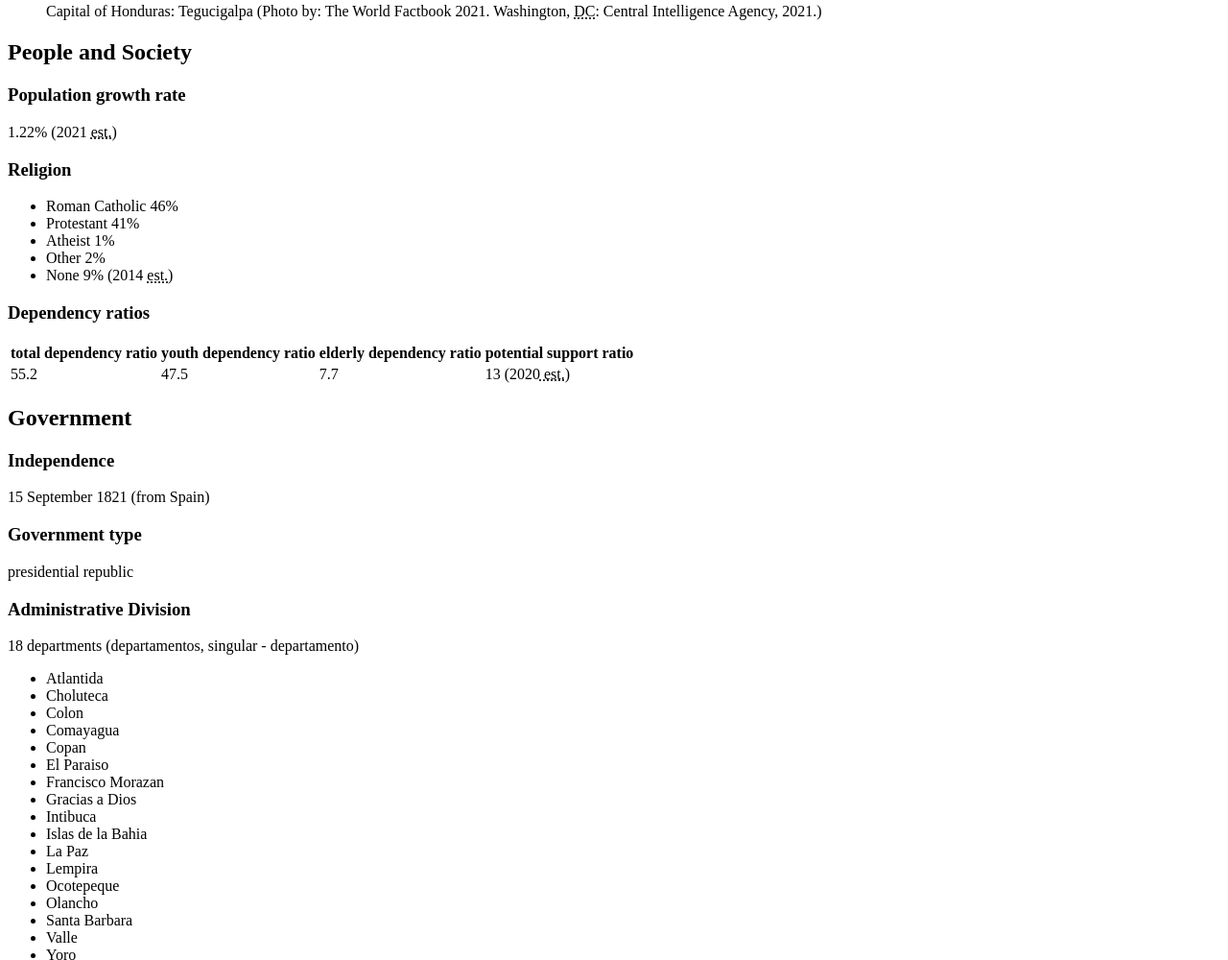
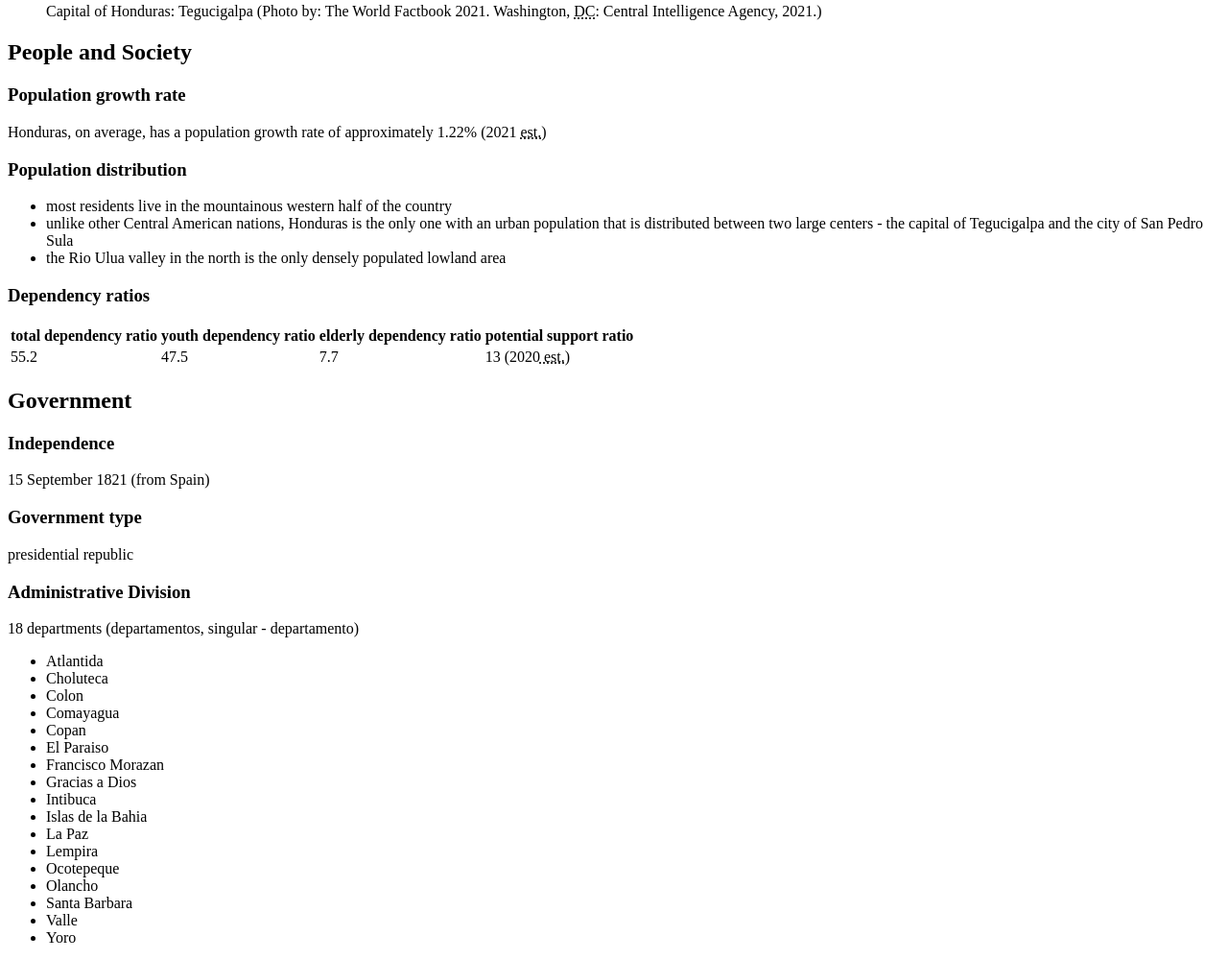
Before and after one commit to axa306/axa306.github.io, a plain HTML site: page honduras.html in a window 1280 px wide. Shown: the part 1247-2247 px from the top of the page at 96% size. Drawn offline with Linux system fonts and the light colour scheme.

Commit message:
Update honduras.html

```diff
--- a/honduras.html
+++ b/honduras.html
@@ -42,15 +42,13 @@
       <h2>People and Society</h2>
 
       <h3>Population growth rate</h3>
-      <p>1.22% (2021 <abbr title="estimate">est.</abbr>)</p>
+      <p>Honduras, on average, has a population growth rate of approximately 1.22% (2021 <abbr title="estimate">est.</abbr>)</p>
 
-      <h3>Religion</h3>
+      <h3>Population distribution</h3>
       <ul>
-        <li>Roman Catholic 46%</li>
-        <li>Protestant 41%</li>
-        <li>Atheist 1%</li>
-        <li>Other 2%</li>
-        <li>None 9% (2014 <abbr title="estimate">est.</abbr>)</li>
+        <li>most residents live in the mountainous western half of the country</li>
+        <li>unlike other Central American nations, Honduras is the only one with an urban population that is distributed between two large centers - the capital of Tegucigalpa and the city of San Pedro Sula</li>
+        <li> the Rio Ulua valley in the north is the only densely populated lowland area</li>
       </ul>
 
       <h3>Dependency ratios</h3>
@@ -106,7 +104,7 @@
       <h2>Geography</h2>
 
       <h3>Terrain</h3>
-      <p>Central America and the Caribbean</p>
+      <p>The location of Honduras is precisely located in Central America and the Caribbean</p>
 
       <h3>Area</h3>
       <table>
```
